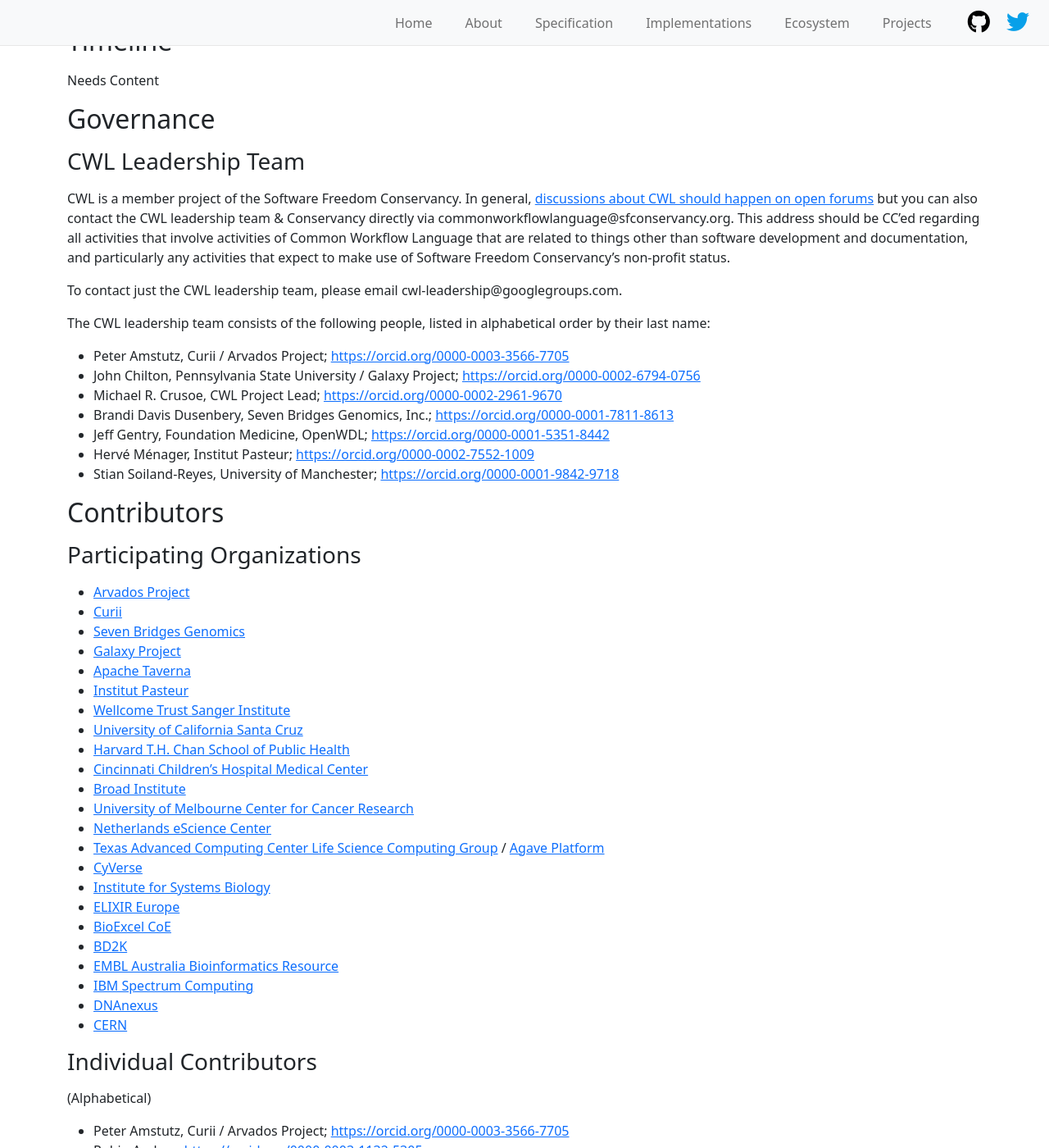
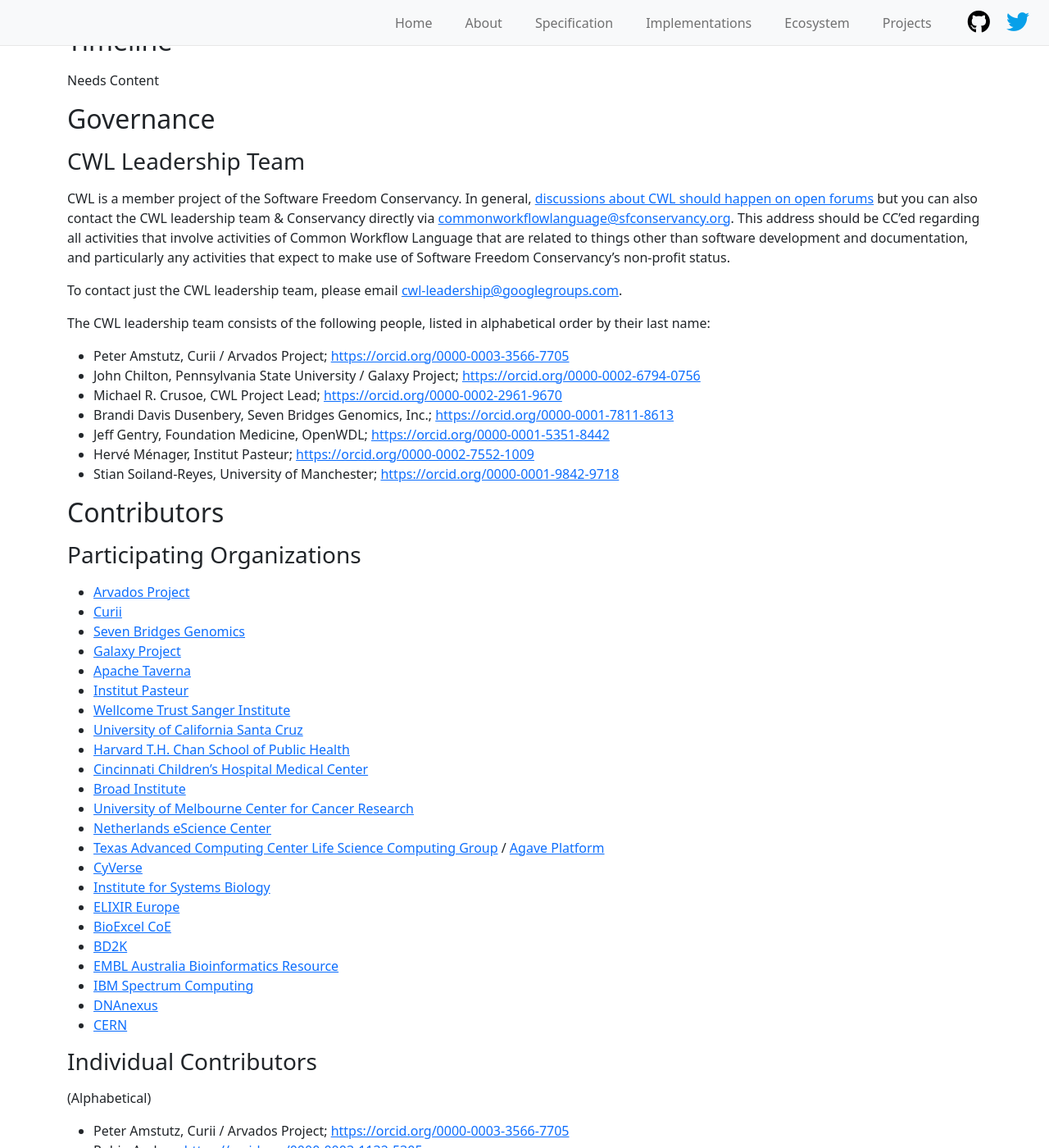
Before and after one commit to common-workflow-language/cwl-website, a Jekyll site: the page built from content/about.md, in a window 1280 px wide and 1400 px high, scrolled down 221 px. Shown: the whole window at 82% size. Built offline with Jekyll 4.4.1, drawn with Linux system fonts in a browser that asks for light colours.

Commit message:
Fix mobile nav, Home pg sec widths, About links
Mobile Nav - Improve appearance and behavior of mobile nav
Homepage
	Narrow the Getting Started & Community sections on larger screens.
	Add custom bullet points to Getting Started
About - Turn plaintext email addresses into links

```diff
--- a/content/_includes/home/community.html
+++ b/content/_includes/home/community.html
@@ -1,4 +1,4 @@
-<section class="page-section">
+<section class="page-section indented">
   <div class="section-header">
     <img src="assets/img/noun_Community_943325.svg" class="section-icon" alt="Community Icon">
     <h2>Community</h2>
--- a/content/_sass/partials/_nav.scss
+++ b/content/_sass/partials/_nav.scss
@@ -17,8 +17,9 @@
 }
 
 .navbar-collapse {
-  background: $nav-bg-color;
-  border: 1px solid $nav-border-color-2;
+  // background: $nav-bg-color;
+  background: transparent;
+  border-bottom: 1px solid $nav-border-color-2;
 }
 
 @include media-breakpoint-up(lg) {
@@ -27,9 +28,13 @@
   }
 }
 
+.nav-item,
+.nav-social-icons {
+  padding: $nav-menu-padding;
+}
+
 .nav-item {
   background: $nav-bg-color;
-  padding: 0 1.75rem;
 
   &:hover {
     background: $cwl-menu-blue;
@@ -47,7 +52,6 @@
 
 .nav-social-icons {
   margin: 0 auto;
-  padding: 0 2rem;
 }
 
 .fab {
--- a/content/_sass/partials/_structure.scss
+++ b/content/_sass/partials/_structure.scss
@@ -36,14 +36,26 @@
 // End Sticky Footer Fix //
 ///////////////////////////
 
-// Homepage
+//////////////
+// Homepage //
+//////////////
+
 .page-section {
   margin: 1rem 0;
 }
 
 @include media-breakpoint-up(md) {
   .page-section {
-    margin: 2rem 0;
+    margin: 2rem auto;
+  }
+}
+
+@include media-breakpoint-up(lg) {
+  .page-section {
+    &.indented {
+      // margin: 2rem auto;
+      width: 90%;
+    }
   }
 }
 
@@ -53,7 +65,22 @@
   flex-direction: column;
 }
 
-// Regular pages
+.getting-started {
+  li {
+    line-height: 1.5;
+    margin: 0 0 0.5rem;
+
+    &::marker {
+      color: $cwl-red;
+      font-size: 1.125rem;
+    }
+  }
+}
+
+///////////////////
+// Regular pages //
+///////////////////
+
 .post-header {
   background: $cwl-red;
   color: $white;
@@ -109,7 +136,10 @@
   }
 }
 
-// Tables
+////////////
+// Tables //
+////////////
+
 // Soften table header row bottom border
 .table > :not(:last-child) > :last-child > * {
   border-bottom: 2px solid $table-border-light;
--- a/content/_sass/partials/_variables.scss
+++ b/content/_sass/partials/_variables.scss
@@ -15,3 +15,4 @@
 $footer-link-old-hover-color: #22527c;
 
 $nav-item-margin: 0.5rem;
+$nav-menu-padding: 0 1.25rem
--- a/content/about.md
+++ b/content/about.md
@@ -16,9 +16,9 @@
 
 ### CWL Leadership Team
 
-CWL is a member project of the Software Freedom Conservancy. In general, [discussions about CWL should happen on open forums](https://www.commonwl.org/#Support) but you can also contact the CWL leadership team & Conservancy directly via commonworkflowlanguage@sfconservancy.org. This address should be CC'ed regarding all activities that involve activities of Common Workflow Language that are related to things other than software development and documentation, and particularly any activities that expect to make use of Software Freedom Conservancy's non-profit status.
+CWL is a member project of the Software Freedom Conservancy. In general, [discussions about CWL should happen on open forums](https://www.commonwl.org/#Support) but you can also contact the CWL leadership team & Conservancy directly via [commonworkflowlanguage@sfconservancy.org](commonworkflowlanguage@sfconservancy.org). This address should be CC'ed regarding all activities that involve activities of Common Workflow Language that are related to things other than software development and documentation, and particularly any activities that expect to make use of Software Freedom Conservancy's non-profit status.
 
-To contact just the CWL leadership team, please email cwl-leadership@googlegroups.com.
+To contact just the CWL leadership team, please email [cwl-leadership@googlegroups.com](cwl-leadership@googlegroups.com).
 
 The CWL leadership team consists of the following people, listed in alphabetical order by their last name:
 
```
Also changed, not shown: content/_includes/home/getting-started.html (+6 -9 lines).
